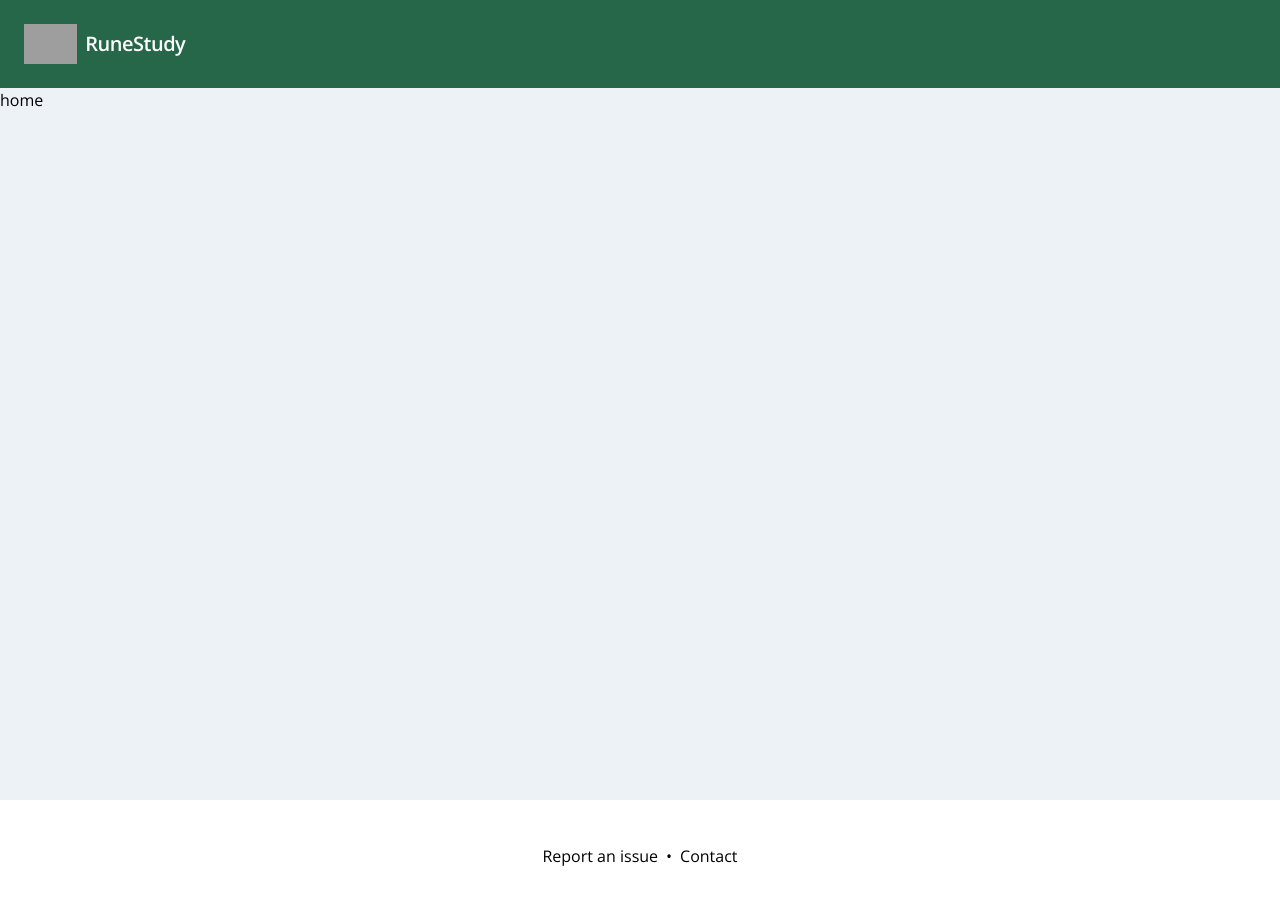
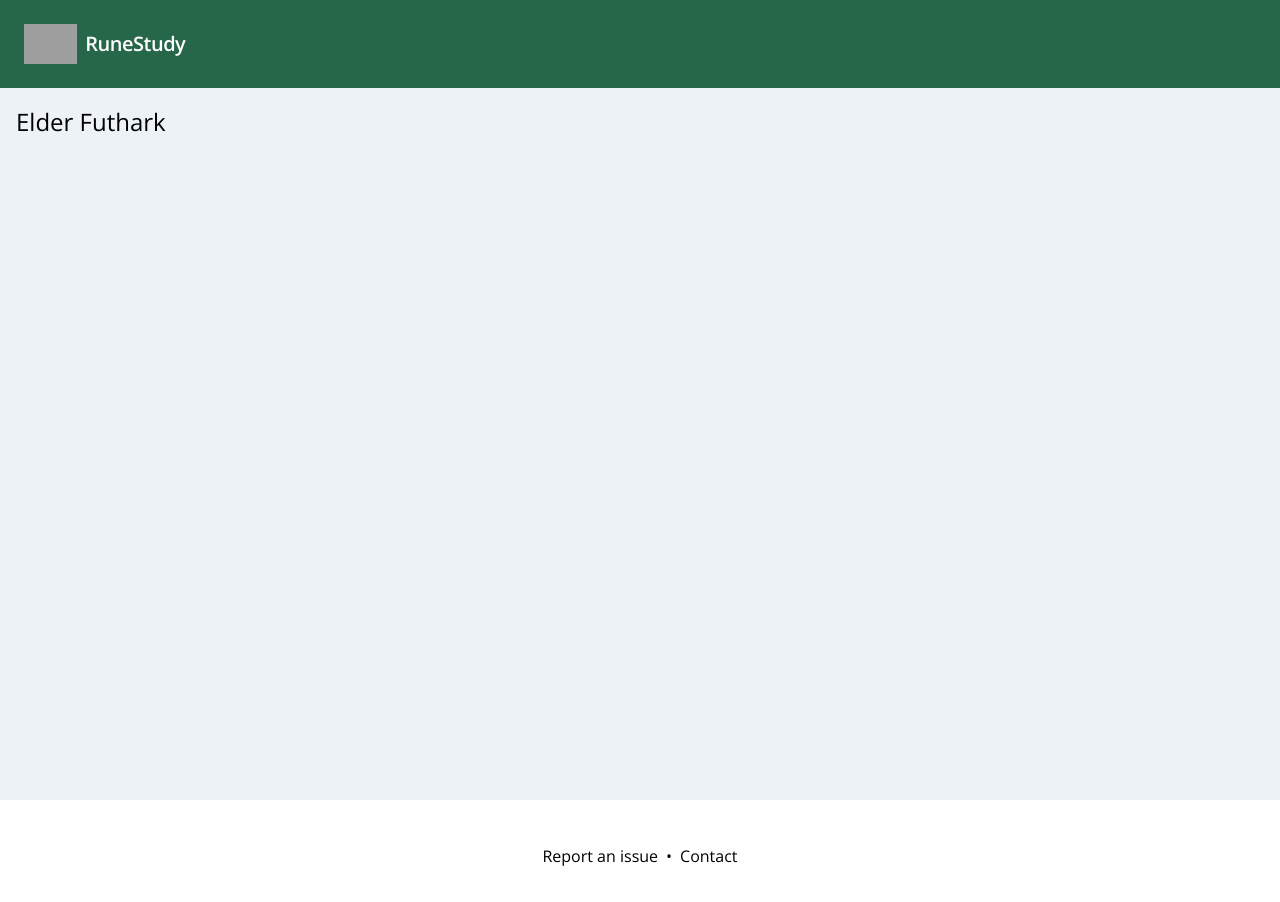
Before and after one commit to slinkardbrandon/runes, a React (Create React App) app: page /elder-futhark in a window 1280 px wide. Shown: the top 902 px of the page. Built offline with nearby package versions, Linux system fonts and the light colour scheme; grey boxes are pictures that could not be loaded.

Commit message:
Create placeholder route for elder-futhark screen

```diff
--- a/src/App.tsx
+++ b/src/App.tsx
@@ -8,6 +8,7 @@ import { Header } from './components/Header';
 import { Footer } from './components/Footer';
 import { FlashCards } from './screens/FlashCards';
 import { BrowserRouter as Router, Switch, Route } from 'react-router-dom';
+import { ElderFutharkScreen } from './screens/ElderFutharkScreen';
 
 function App() {
   const runeSystems: RuneSystem[] = [new ElderFuthark()];
@@ -23,6 +24,9 @@ function App() {
             <Switch>
               <Route path="/flash-cards">
                 <FlashCards />
+              </Route>
+              <Route path="/elder-futhark">
+                <ElderFutharkScreen />
               </Route>
               {/* Due to how react router handles pattern matching,
               the default route, commonly associated with "home" should live
--- /dev/null
+++ b/src/screens/ElderFutharkScreen.tsx
@@ -0,0 +1,11 @@
+import React from 'react';
+
+export const ElderFutharkScreen = () => {
+  return (
+    <div className="p-4 bg-gray-200 h-full">
+      <span className="flex flex-grow">
+        <h1 className="flex w-full flex-grow pb-4 text-2xl">Elder Futhark</h1>
+      </span>
+    </div>
+  );
+};
```
